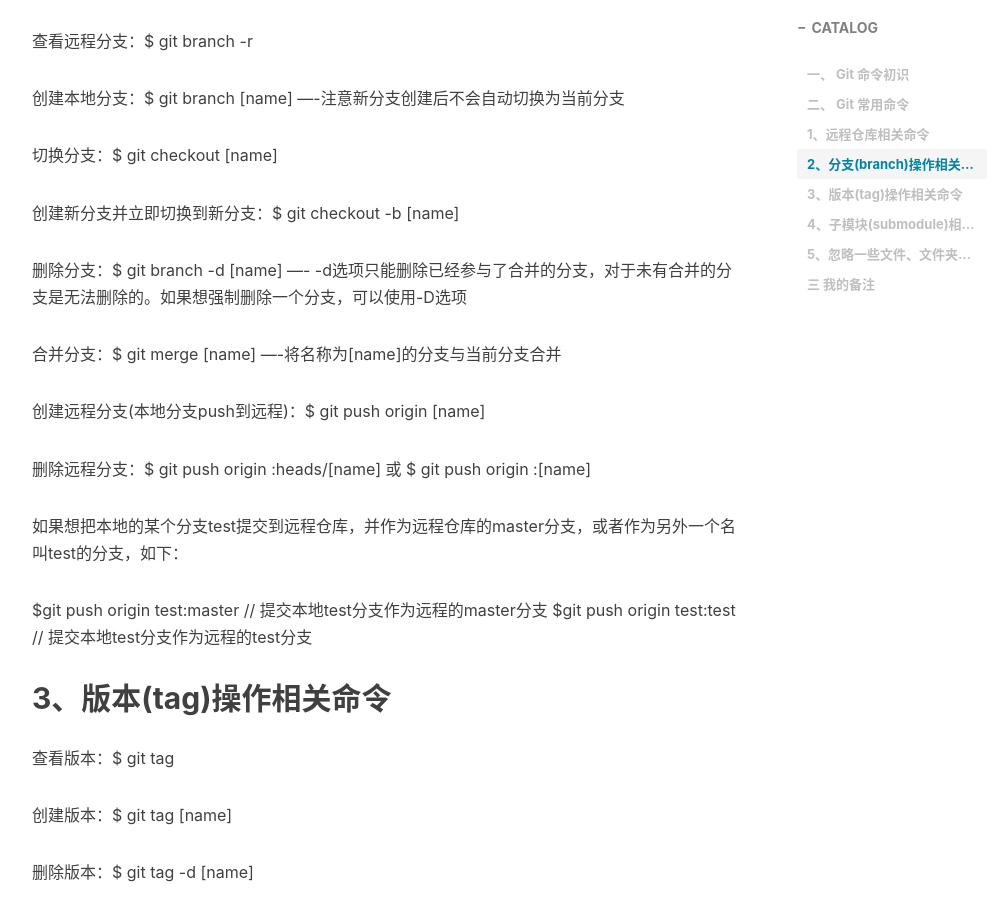
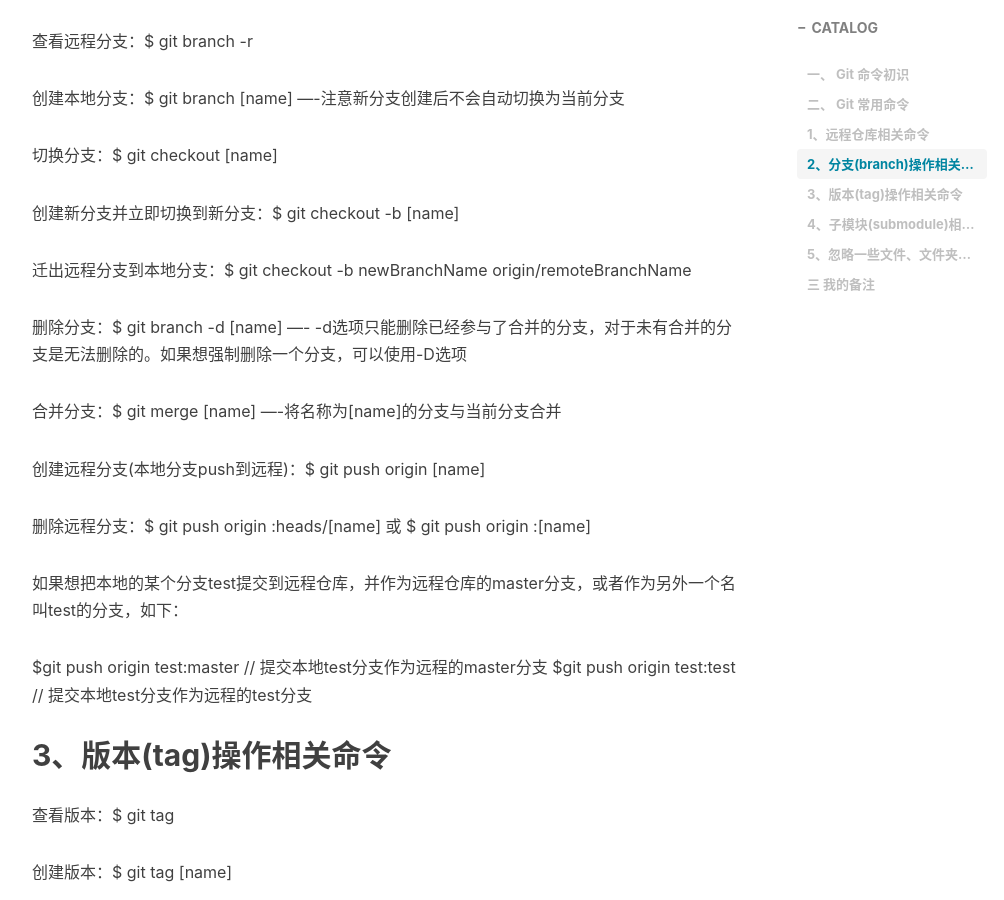
Before and after one commit to JigsawLee/JigsawLee.github.io, a Jekyll site: the page built from _posts/2018-08-29-git常用命令.md, in a window 1280 px wide and 900 px high, scrolled down 1509 px. Shown: the whole window, without its empty margins (233-1237 px from the left). Built offline with Jekyll 4.4.1, drawn with Linux system fonts in a browser that asks for light colours; nearby versions of some CDN libraries; comment, search, counter and statistics services are not loaded.

Commit message:
迁出远程指定分支

```diff
--- a/_posts/2018-08-29-git常用命令.md
+++ b/_posts/2018-08-29-git常用命令.md
@@ -48,6 +48,8 @@ tags:
 切换分支：$ git checkout [name]
 
 创建新分支并立即切换到新分支：$ git checkout -b [name]
+
+迁出远程分支到本地分支：$ git checkout -b newBranchName origin/remoteBranchName
 
 删除分支：$ git branch -d [name] ---- -d选项只能删除已经参与了合并的分支，对于未有合并的分支是无法删除的。如果想强制删除一个分支，可以使用-D选项
 
```
